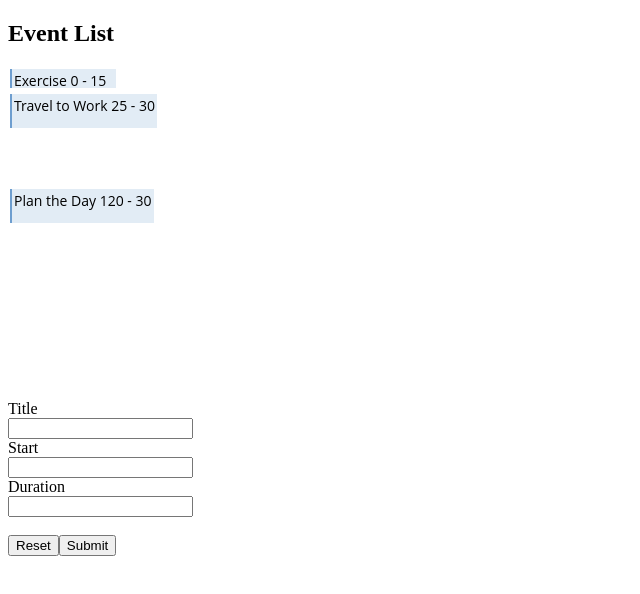
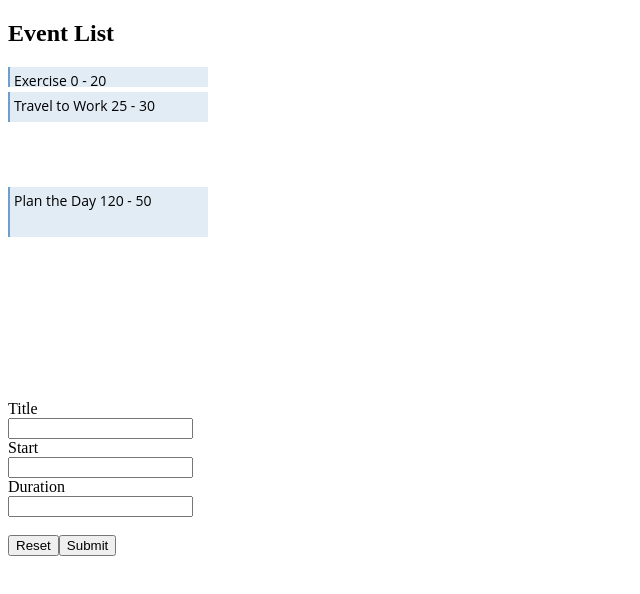
Before and after one commit to SergeySergienko/Calendar-Test, a React (Create React App) app: page / in a window 1280 px wide. Shown: the top 594 px of the page, without its empty margins (0-640 px from the left). Built offline with nearby package versions, Linux system fonts and the light colour scheme.

Commit message:
Added visualWidth

```diff
--- a/src/components/Event.js
+++ b/src/components/Event.js
@@ -11,13 +11,12 @@ export default class Event extends Component {
         borderLeftColor: "#6e9ecf",
         borderLeftWidth: "2px",
         borderLeftStyle: "solid",
-        minWidth: '100px',
-        maxWidth: "200px",
+        width: `${event.visualWidth}px`,
         height: `${event.duration}px`,
         top: `${event.start}px`,
-        left: `${event.shifted}px`,
-        padding: "2px",
-        margin: "2px",
+        left: `${event.shift}px`,
+        padding: "4px",
+        boxSizing: "border-box",
         fontFamily: "Open Sans",
         fontSize: "14px"
       }
--- a/src/components/Events.js
+++ b/src/components/Events.js
@@ -1,13 +1,15 @@
 import React, { Component, Fragment } from "react";
 import Event from "./Event";
 
+const dummyEvents = [
+  { start: 0, duration: 20, title: "Exercise", visualWidth: 200, shifted: 0 },
+  { start: 25, duration: 30, title: "Travel to Work", visualWidth: 200, shifted: 0 },
+  { start: 120, duration: 50, title: "Plan the Day", visualWidth: 200, shifted: 0 }
+];
+
 export default class Events extends Component {
   state = {
-    events: [
-      { start: 0, duration: 15, title: "Exercise" },
-      { start: 25, duration: 30, title: "Travel to Work" },
-      { start: 120, duration: 30, title: "Plan the Day" }
-    ],
+    events: dummyEvents,
     currentInput: {
       start: "",
       duration: "",
@@ -24,7 +26,7 @@ export default class Events extends Component {
   addEventHandler = () => {
     const newEvents = this.state.events;
     const { start, duration, title } = this.state.currentInput;
-    console.log(newEvents);
+    // console.log(newEvents);
 
     let overlappedElement = newEvents.find(
       el =>
@@ -32,13 +34,16 @@ export default class Events extends Component {
         (el.start >= start && el.start <= start + duration)
     );
     console.log(overlappedElement);
-    let shifted = overlappedElement ? 160 : 0;
+    let shift = overlappedElement ? 100 : 0;
+    let visualWidth = overlappedElement ? 100 : 200;
+    overlappedElement.visualWidth = 100;
 
     newEvents.push({
       start,
       duration,
       title,
-      shifted
+      visualWidth,
+      shift
     });
     this.setState({
       events: newEvents
```
